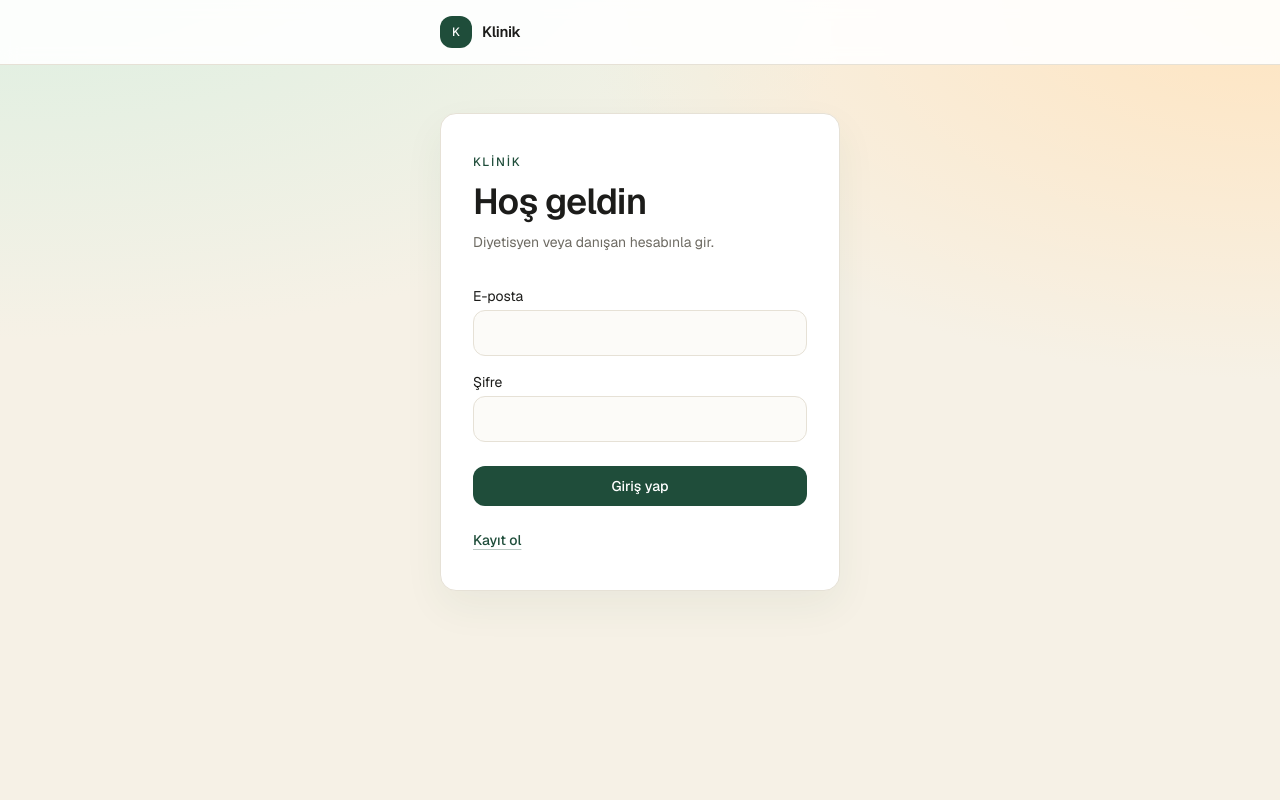
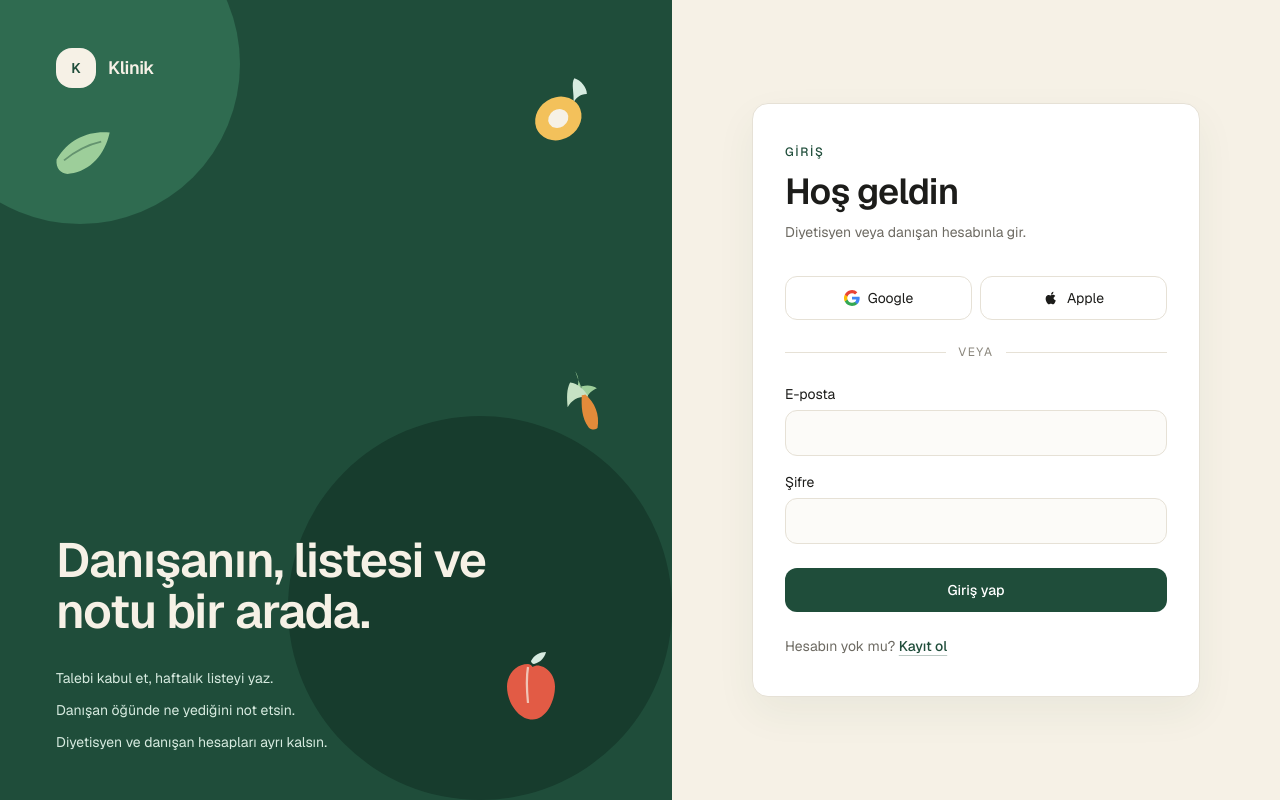
Before and after one commit to beyazogluosmann/dietetien_app, a Next.js app: page / in a window 1280 px wide. Built offline with nearby package versions, Linux system fonts and the light colour scheme; no server answers.

Commit message:
Bring the green login screen onto main and keep notice redirects.

```diff
--- a/src/app/page.tsx
+++ b/src/app/page.tsx
@@ -4,8 +4,10 @@ import { redirect } from "next/navigation";
 import { signIn } from "@/auth/sign-in";
 import { setSession } from "@/auth/session";
 import { RedirectIfSignedIn } from "@/components/redirect-if-signed-in";
+import { AppleMark, CarrotMark, LeafMark, LemonMark } from "@/components/produce-marks";
+import { SocialSignIn } from "@/components/social-sign-in";
 import { withNotice } from "@/notice";
-import { cardClass, fieldClass, linkClass, mutedClass, primaryButtonClass, Screen } from "@/components/ui";
+import { cardClass, fieldClass, linkClass, mutedClass, primaryButtonClass } from "@/components/ui";
 
 async function login(formData: FormData) {
   "use server";
@@ -33,16 +35,63 @@ async function login(formData: FormData) {
 
 export default function Home() {
   return (
-    <Screen width="max-w-md">
+    <div className="grid min-h-dvh lg:grid-cols-[minmax(0,1.05fr)_minmax(0,0.95fr)]">
       <Suspense>
         <RedirectIfSignedIn />
       </Suspense>
+      <aside className="relative hidden overflow-hidden bg-[#1f4d3a] px-14 py-12 text-[#f6f1e6] lg:flex lg:flex-col lg:justify-between">
+        <div className="absolute -top-24 -left-20 size-80 rounded-full bg-[#2f6b50]" />
+        <div className="absolute right-0 bottom-0 size-96 rounded-full bg-[#173c2d]" />
+        <LemonMark className="absolute top-16 right-16 size-24 -rotate-12" />
+        <LeafMark className="absolute top-28 left-10 size-20 rotate-6" />
+        <AppleMark className="absolute right-24 bottom-16 size-24" />
+        <CarrotMark className="absolute top-1/2 right-12 size-20 -translate-y-1/2 -rotate-12" />
+        <div className="relative z-10 flex items-center gap-3">
+          <span className="grid size-10 place-items-center rounded-2xl bg-[#f6f1e6] text-sm font-semibold text-[#1f4d3a]">
+            K
+          </span>
+          <span className="text-lg font-semibold tracking-tight">Klinik</span>
+        </div>
+        <div className="relative z-10 max-w-md">
+          <h2 className="text-5xl leading-[1.05] font-semibold tracking-tight">
+            Danışanın, listesi ve notu bir arada.
+          </h2>
+          <ul className="mt-8 space-y-3 text-sm text-[#d7ebe0]">
+            <li>Talebi kabul et, haftalık listeyi yaz.</li>
+            <li>Danışan öğünde ne yediğini not etsin.</li>
+            <li>Diyetisyen ve danışan hesapları ayrı kalsın.</li>
+          </ul>
+        </div>
+      </aside>
+      <main className="flex items-center justify-center bg-[#f6f1e6] px-6 py-12">
+        <div className="w-full max-w-md">
+          <div className="mb-8 flex items-center justify-between lg:hidden">
+            <div className="flex items-center gap-2.5">
+              <span className="grid size-8 place-items-center rounded-xl bg-[#1f4d3a] text-xs font-medium text-white">
+                K
+              </span>
+              <span className="text-[15px] font-semibold tracking-tight">Klinik</span>
+            </div>
+            <div className="flex items-center">
+              <AppleMark className="size-9" />
+              <LemonMark className="size-9" />
+              <CarrotMark className="size-9" />
+            </div>
+          </div>
           <div className={`${cardClass} px-8 py-10`}>
-        <p className="text-xs font-medium tracking-[0.14em] text-[#1f4d3a]">KLİNİK</p>
+            <p className="text-xs font-medium tracking-[0.14em] text-[#1f4d3a]">GİRİŞ</p>
             <h1 className="mt-3 text-4xl font-semibold tracking-tight">Hoş geldin</h1>
             <p className={`${mutedClass} mt-2`}>Diyetisyen veya danışan hesabınla gir.</p>
-        <form action={login} className="mt-8 flex flex-col gap-4">
-          <label className="flex flex-col gap-1 text-sm">
+            <div className="mt-8">
+              <SocialSignIn />
+            </div>
+            <div className="my-6 flex items-center gap-3 text-xs tracking-[0.14em] text-[#8a867c]">
+              <span className="h-px flex-1 bg-[#e6e1d6]" />
+              VEYA
+              <span className="h-px flex-1 bg-[#e6e1d6]" />
+            </div>
+            <form action={login} className="flex flex-col gap-4">
+              <label className="flex flex-col gap-1.5 text-sm">
                 E-posta
                 <input
                   name="email"
@@ -51,7 +100,7 @@ export default function Home() {
                   className={fieldClass}
                 />
               </label>
-          <label className="flex flex-col gap-1 text-sm">
+              <label className="flex flex-col gap-1.5 text-sm">
                 Şifre
                 <input
                   name="password"
@@ -60,16 +109,19 @@ export default function Home() {
                   className={fieldClass}
                 />
               </label>
-          <button type="submit" className={`${primaryButtonClass} mt-2 justify-center`}>
+              <button type="submit" className={`${primaryButtonClass} mt-2 h-11 justify-center`}>
                 Giriş yap
               </button>
             </form>
-        <p className="mt-6 text-sm">
+            <p className="mt-6 text-sm text-[#6d6a62]">
+              Hesabın yok mu?{" "}
               <Link href="/register" className={linkClass}>
                 Kayıt ol
               </Link>
             </p>
           </div>
-    </Screen>
+        </div>
+      </main>
+    </div>
   );
 }
--- /dev/null
+++ b/src/components/produce-marks.tsx
@@ -0,0 +1,38 @@
+export function AppleMark({ className }: { className?: string }) {
+  return (
+    <svg viewBox="0 0 64 64" aria-hidden="true" className={className}>
+      <path d="M34 14c2-4 6-6 10-6-1 4-4 7-8 8-1 0-2-1-2-2Z" fill="#d7ebe0" />
+      <path d="M32 16c2 0 3 2 3 2s2-1 3-1c6 0 12 6 12 14 0 10-6 22-15 22S18 42 18 31c0-8 6-15 14-15Z" fill="#e25b45" />
+      <path d="M32 18c-1 6-1 14 0 24" stroke="#f6f1e6" strokeWidth="1.5" fill="none" opacity="0.7" />
+    </svg>
+  );
+}
+
+export function LemonMark({ className }: { className?: string }) {
+  return (
+    <svg viewBox="0 0 64 64" aria-hidden="true" className={className}>
+      <path d="M46 12c4 2 7 8 6 12-4-1-8 1-10 4 2-6 1-13 4-16Z" fill="#d7ebe0" />
+      <ellipse cx="30" cy="36" rx="16" ry="14" fill="#f3c15b" transform="rotate(-20 30 36)" />
+      <ellipse cx="30" cy="36" rx="7" ry="6" fill="#f6f1e6" transform="rotate(-20 30 36)" />
+    </svg>
+  );
+}
+
+export function CarrotMark({ className }: { className?: string }) {
+  return (
+    <svg viewBox="0 0 64 64" aria-hidden="true" className={className}>
+      <path d="M30 8c2 6 1 10-2 14 6-2 12-1 16 3-6 1-10 5-12 10 2-8-1-16-2-27Z" fill="#9dce9a" />
+      <path d="M24 16c6 2 10 8 12 14-8-2-14 0-18 5 1-8 2-14 6-19Z" fill="#c6e2c4" />
+      <path d="M34 28c6 8 8 18 4 28-2 2-6 0-7-2-4-8-2-18 0-26 1 0 2 0 3 0Z" fill="#e38b3a" />
+    </svg>
+  );
+}
+
+export function LeafMark({ className }: { className?: string }) {
+  return (
+    <svg viewBox="0 0 64 64" aria-hidden="true" className={className}>
+      <path d="M14 40c8-18 24-26 40-26-2 18-12 32-28 36-6 2-12-2-12-10Z" fill="#9dce9a" />
+      <path d="M20 40c8-8 16-14 28-18" stroke="#1f4d3a" strokeWidth="1.5" fill="none" opacity="0.45" />
+    </svg>
+  );
+}
--- /dev/null
+++ b/src/components/social-sign-in.tsx
@@ -0,0 +1,58 @@
+"use client";
+
+import { useState } from "react";
+
+const providers = [
+  { id: "google", label: "Google" },
+  { id: "apple", label: "Apple" },
+] as const;
+
+type ProviderId = (typeof providers)[number]["id"];
+
+function ProviderIcon({ id }: { id: ProviderId }) {
+  if (id === "google") {
+    return (
+      <svg viewBox="0 0 24 24" aria-hidden="true" className="size-4">
+        <path fill="#4285F4" d="M23.5 12.3c0-.8-.1-1.6-.2-2.3H12v4.4h6.5a5.6 5.6 0 0 1-2.4 3.7v3h3.9c2.3-2.1 3.5-5.2 3.5-8.8Z" />
+        <path fill="#34A853" d="M12 24c3.2 0 6-1.1 8-2.9l-3.9-3c-1.1.7-2.5 1.2-4.1 1.2-3.1 0-5.8-2.1-6.7-5H1.3v3.1A12 12 0 0 0 12 24Z" />
+        <path fill="#FBBC05" d="M5.3 14.3a7.2 7.2 0 0 1 0-4.6V6.6H1.3a12 12 0 0 0 0 10.8l4-3.1Z" />
+        <path fill="#EA4335" d="M12 4.8c1.8 0 3.4.6 4.6 1.8l3.4-3.4A12 12 0 0 0 1.3 6.6l4 3.1C6.2 6.9 8.9 4.8 12 4.8Z" />
+      </svg>
+    );
+  }
+
+  return (
+    <svg viewBox="0 0 24 24" aria-hidden="true" className="size-4 fill-current">
+      <path d="M16.4 12.6c0-2.3 1.9-3.4 2-3.5-1.1-1.6-2.8-1.8-3.4-1.8-1.4-.2-2.8.9-3.5.9s-1.8-.8-3-.8c-1.5 0-3 .9-3.8 2.3-1.6 2.8-.4 7 1.2 9.3.8 1.1 1.7 2.3 2.9 2.3 1.2 0 1.6-.7 3-.7s1.8.7 3 .7 2-.1 2.9-2.3c.7-1 1.2-2.1 1.5-3.2-3.9-1.5-3.8-5.1-3.8-5.2Z" />
+      <path d="M14.7 5.7c.6-.8 1.1-1.9.9-3-.9 0-2 .6-2.6 1.4-.6.7-1.1 1.8-.9 2.9 1 .1 2-.5 2.6-1.3Z" />
+    </svg>
+  );
+}
+
+export function SocialSignIn() {
+  const [pending, setPending] = useState<ProviderId | null>(null);
+  const chosen = providers.find((provider) => provider.id === pending);
+
+  return (
+    <div>
+      <div className="grid grid-cols-2 gap-2">
+        {providers.map((provider) => (
+          <button
+            key={provider.id}
+            type="button"
+            onClick={() => setPending(provider.id)}
+            className="inline-flex h-11 items-center justify-center gap-2 rounded-xl border border-[#e6e1d6] bg-white text-sm text-[#1c1c1a] transition hover:border-[#1f4d3a]/30 hover:bg-[#fbfaf6]"
+          >
+            <ProviderIcon id={provider.id} />
+            {provider.label}
+          </button>
+        ))}
+      </div>
+      {chosen ? (
+        <p className="mt-3 text-sm text-[#6d6a62]">
+          {chosen.label} ile giriş yakında. Şimdilik e-posta ve şifreni kullan.
+        </p>
+      ) : null}
+    </div>
+  );
+}
```
Lines whose indentation alone changed are shown as unchanged.
